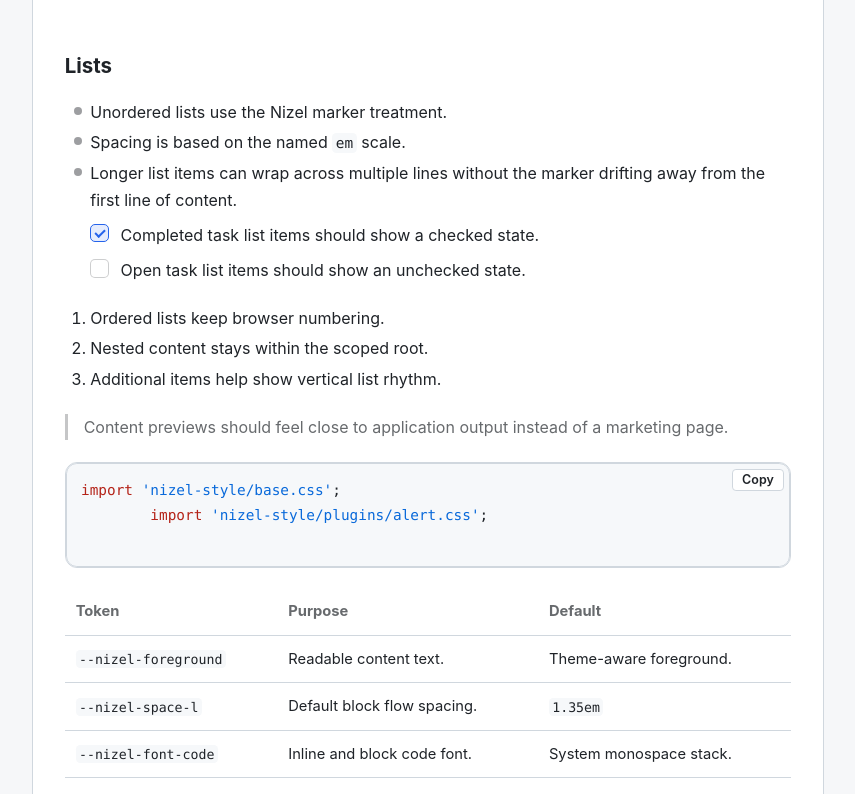
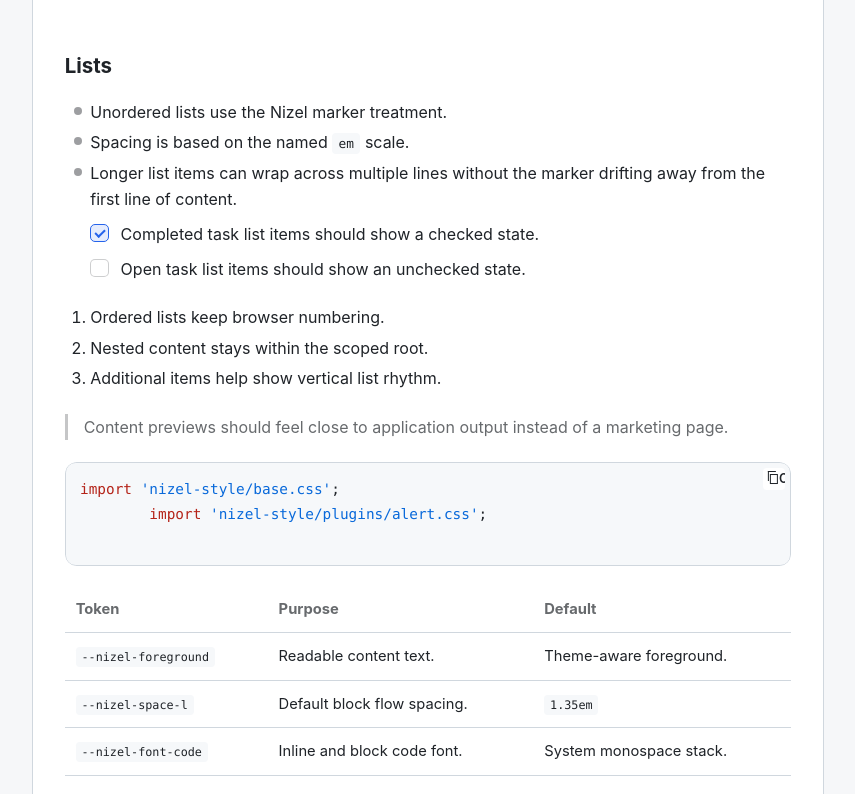
Before and after one commit to silvandiepen/nizel, a website: page packages/nizel-style/preview.html in a window 1280 px wide. Shown: the part 1140-1934 px from the top of the page, without its empty margins (212-1067 px from the left). Drawn offline with nearby package versions, Linux system fonts and the light colour scheme; files that its build step writes are made by us from their sources.

Commit message:
fix(nizel-style): refine code copy controls

```diff
--- a/packages/nizel-style/src/base.scss
+++ b/packages/nizel-style/src/base.scss
@@ -178,10 +178,10 @@
 
 :where(.nizel-content, [data-nizel-content], .nizel-prose) :not(pre) > code {
   color: var(--nizel-code-foreground);
-  padding: calc(var(--nizel-space-xxs) / 2) var(--nizel-space-xxs);
+  padding: calc(var(--nizel-space-xs) / 2) var(--nizel-space-xs);
   border-radius: var(--nizel-radius-sm);
   background: var(--nizel-code-background);
-  font-size: 0.9em;
+  font-size: 0.8em;
 }
 
 :where(.nizel-content, [data-nizel-content], .nizel-prose) pre {
--- a/packages/nizel-style/src/plugins/code-copy.scss
+++ b/packages/nizel-style/src/plugins/code-copy.scss
@@ -3,7 +3,6 @@
 :where(.nizel-content, [data-nizel-content], .nizel-prose) .nizel-code-copy {
   position: relative;
   overflow: hidden;
-  border: 1px solid var(--nizel-border);
   border-radius: var(--nizel-radius-lg);
   background: var(--nizel-code-block-background, var(--nizel-code-background));
 }
@@ -27,19 +26,42 @@
 :where(.nizel-content, [data-nizel-content], .nizel-prose) .nizel-code-copy__button {
   appearance: none;
   position: absolute;
+  aspect-ratio: 1 / 1;
   top: var(--nizel-space-xs);
   right: var(--nizel-space-xs);
+  width: calc(var(--nizel-space) + var(--nizel-space-s));
   min-height: calc(var(--nizel-space) + var(--nizel-space-s));
-  padding: 0 var(--nizel-space-s);
-  border: 1px solid var(--nizel-border);
+  padding: 0 var(--nizel-space-xs);
+  border: 0;
   border-radius: var(--nizel-radius-sm);
   background: var(--nizel-surface-raised);
   color: var(--nizel-foreground);
   font: 600 0.78em/1 var(--nizel-font-body);
   cursor: pointer;
+  overflow: hidden;
+  text-indent: 100%;
+  white-space: nowrap;
+}
+
+:where(.nizel-content, [data-nizel-content], .nizel-prose) .nizel-code-copy__button::before,
+:where(.nizel-content, [data-nizel-content], .nizel-prose) .nizel-code-copy__button::after {
+  content: "";
+  display: block;
+  width: 0.66em;
+  height: 0.8em;
+  border: 1px solid currentColor;
+  position: absolute;
+  left: 50%;
+  top: 50%;
+  transform: translate(-50%, -50%);
+}
+
+:where(.nizel-content, [data-nizel-content], .nizel-prose) .nizel-code-copy__button::after {
+  margin: -0.2em;
+  border-bottom: 0;
+  border-right: 0;
 }
 
 :where(.nizel-content, [data-nizel-content], .nizel-prose) .nizel-code-copy__button:hover {
-  border-color: color-mix(in srgb, var(--nizel-primary) 44%, var(--nizel-border));
   color: var(--nizel-primary);
 }
```
